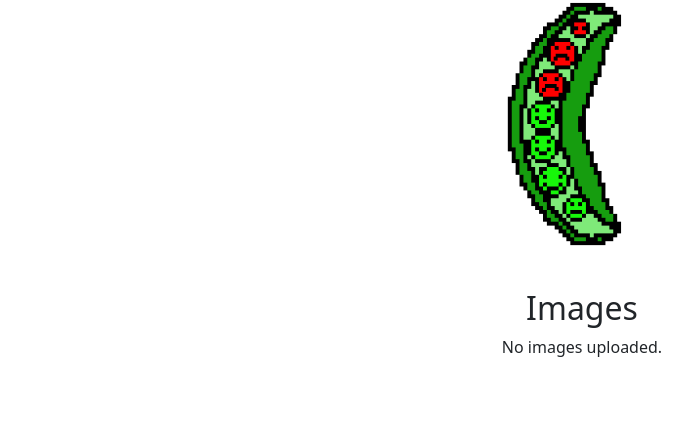
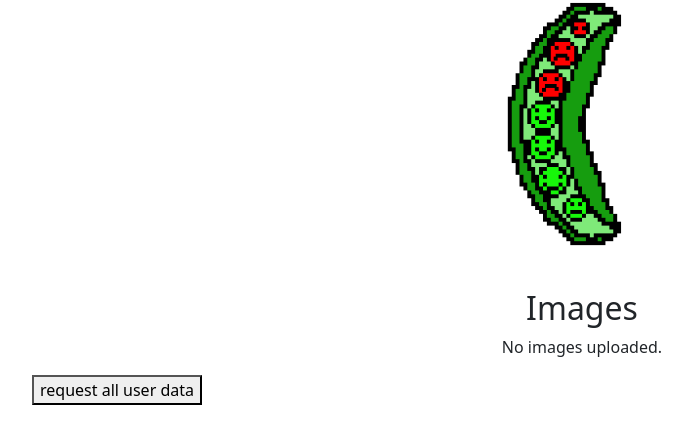
Before and after one commit to hazribo/ECM2434-Coursework, a Django app: a page that uses WebApp/templates/WebApp/profile.html in a window 1280 px wide. Shown: the part 375-800 px from the top of the page, without its empty margins (58-750 px from the left). Run offline with Django 5.2, Linux system fonts and the light colour scheme; the visitor is signed in with stand-in values (Sample User, id 1); data comes from the database, SQL or seed files in the repository; data that the repository does not hold is empty; some libraries are stand-ins or nearby versions.

Commit message:
added ability to request user data in the profile page as requried by the GDPR

```diff
--- a/WebApp/models.py
+++ b/WebApp/models.py
@@ -101,8 +101,8 @@ class Profile(models.Model):
     bio = models.TextField(max_length=500, blank=True)
     profile_picture = models.ImageField(upload_to='profile_pics/', blank=True, null=True)
 
-    inventory = models.ManyToManyField(ShopItem)
-    equipped = models.ManyToManyField(ShopItem)
+    inventory = models.ManyToManyField(ShopItem, related_name="inv")
+    equipped = models.ManyToManyField(ShopItem, related_name="eqi")
 
     friend_requests = models.ManyToManyField(User, related_name = "friend_requests")
     friend_list = models.ManyToManyField(User, related_name = "friend_list")
--- a/WebApp/templates/WebApp/about.html
+++ b/WebApp/templates/WebApp/about.html
@@ -56,5 +56,8 @@
         </ul>
     </div>
 </div>
+
+
+
     {% endblock %}
 </html>
--- a/WebApp/templates/WebApp/profile.html
+++ b/WebApp/templates/WebApp/profile.html
@@ -114,6 +114,12 @@
     </div>
 </div>
 
+<form action="datareq">
+
+    <a href="userdata.txt" download>
+        <button>request all user data</button>
+</form>
+
 
 <script>
 
@@ -146,14 +152,17 @@
         border: solid #1f5e00 3px;
         text-decoration: none;
     }
+
         .friend_accept_button:hover {
             background: #36ab16;
             text-decoration: none;
         }
+
         .friend_accept_button:active {
             background: #a4db95;
             text-decoration: none;
         }
+
     .friend_reject_button {
         -webkit-border-radius: 6px;
         -moz-border-radius: 6px;
@@ -166,25 +175,30 @@
         border: solid #000000 3px;
         text-decoration: none;
     }
+
         .friend_reject_button:hover {
             background: #910d03;
             text-decoration: none;
         }
+
         .friend_reject_button:active {
             background: #fc4335;
             text-decoration: none;
         }
+
     .pfp_thumbnail {
         border-width: 6px;
         border-color: black;
         width: 64px;
         height: 64px;
     }
+
     .friend_req_result_list_item {
         position: center;
         border-width: 6px;
         border-color: #003d33;
     }
+
     .friend_list_div {
         position: absolute;
         right: 32px;
@@ -194,6 +208,7 @@
         border-left: 9px double #003c3c;
         width: 256px
     }
+
     .friend_req_div {
         position: absolute;
         left: 32px;
@@ -203,6 +218,7 @@
         border-left: 9px double #003c3c;
         width: 256px
     }
+
     .profile-container {
         max-width: 800px;
         margin: 0 auto;
@@ -211,48 +227,60 @@
         border-radius: 5px;
         background-color: #f9f9f9;
     }
+
     .profile-layout {
         display: flex;
         gap: 20px;
     }
+
     .profile-left {
         flex: 1;
         text-align: center;
     }
+
     .profile-right {
         flex: 2;
     }
+
     .profile-picture img {
         border: 2px solid #003C3C;
     }
+
     .profile-name h2 {
         margin: 10px 0 5px 0;
     }
+
     .profile-score h3 {
         margin: 5px 0;
         color: #555;
     }
+
     .bio h3 {
         margin-top: 0;
     }
+
     .bio p {
         margin: 10px 0;
         line-height: 1.6;
     }
+
     .edit-profile-button {
         margin-top: 20px;
         text-align: center;
     }
+
     .image-gallery-container {
         margin-top: 20px;
         text-align: center;
     }
+
     .image-gallery {
         display: flex;
         flex-wrap: wrap;
         gap: 10px;
         justify-content: center;
     }
+
     .image-box {
         width: 250px;
         height: 250px;
@@ -260,6 +288,7 @@
         border: 3px solid #003c3c;
         border-radius: 5px;
     }
+
         .image-box img {
             width: 100%;
             height: 100%;
--- a/WebApp/urls.py
+++ b/WebApp/urls.py
@@ -11,6 +11,7 @@ urlpatterns = [
     path('', home, name='home'),
     path('profile/', redirect_to_profile, name='redirect_to_profile'),
     path('profile/<str:username>/', profile, name='profile'),
+    path("profile/<str:username>/datareq", datareq, name="data_request"),
 
     path("profile/<str:username>/accept/<str:accepter_id>/<str:accepted_id>", accept_req),
     path("profile/<str:username>/reject/<str:rejecter_id>/<str:rejected_id>", reject_req),
--- a/WebApp/views.py
+++ b/WebApp/views.py
@@ -1,7 +1,7 @@
 from django.shortcuts import render, redirect, get_object_or_404
 from django.contrib.auth import login, authenticate, logout
 from django.contrib.auth.decorators import user_passes_test, login_required
-from django.http import JsonResponse, HttpResponseRedirect
+from django.http import FileResponse, JsonResponse, HttpResponseRedirect
 from django.utils import timezone
 from django.contrib.auth.forms import AuthenticationForm
 from django.core.management import call_command
@@ -252,6 +252,38 @@ def home(request):
 def about(request):
     return render(request, 'WebApp/about.html')
 
+@login_required
+def datareq(request, username):
+    user, profile = _get_user_data(request)
+
+
+    profileDataFields = {
+        "score" : profile.score,
+        "bio" : profile.bio,
+        "profile picture" : profile.profile_picture,
+        "credit count" : profile.credits
+    }
+    userDataFields = {
+        "username" : user.username,
+        "first name" : user.first_name, "last name" : user.last_name,
+        "email" : user.email,
+        "date joined" : user.date_joined, "last login date" : user.last_login_date,
+        "login streak" : user.login_streak
+    }
+
+    f = open("userdata.txt", "w+")
+
+    for key in profileDataFields:
+        f.write(f'{key} = {profileDataFields[key]}\n')
+    for key in userDataFields:
+        f.write(f'{key} = {userDataFields[key]}\n')
+
+    f.close()
+
+
+    # return alert(request, "started download");
+    return FileResponse(open("userdata.txt", "rb"), filename="userdata.txt")
+
 
 def alert(request, message):
     return render(request, "WebApp/alert.html", {"message" : message})
```
Also changed, not shown: userdata.txt (added, +11 -0 lines), WebApp/static/userdata.txt (added). Lines whose indentation alone changed are shown as unchanged.
